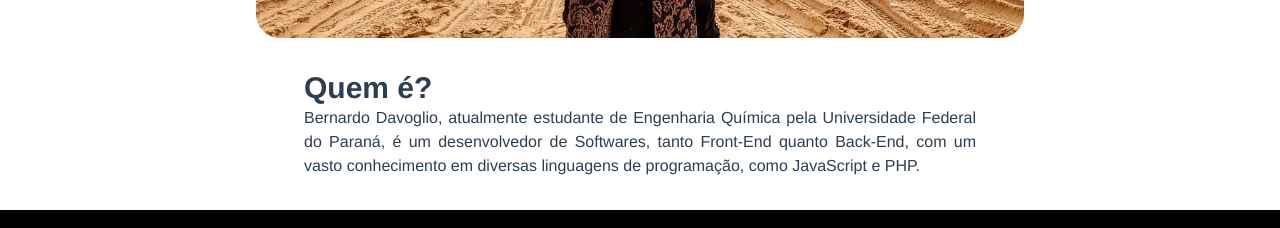
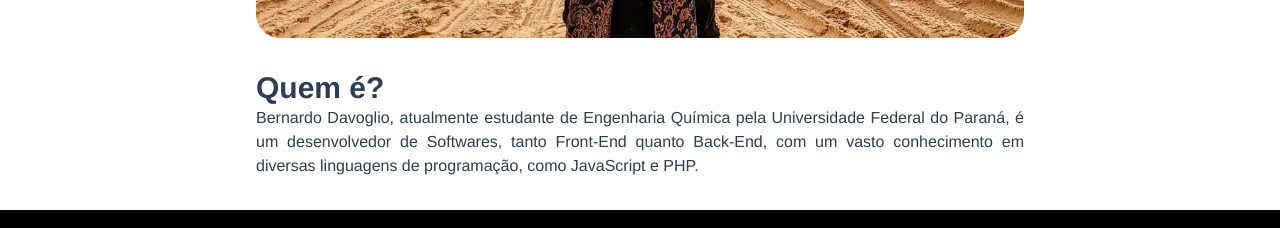
Before and after one commit to BerDavoglio/portfolio_front_v1, a Vue app: page /about in a window 1280 px wide. Shown: the part 436-664 px from the top of the page. Built offline with nearby package versions, Linux system fonts and the light colour scheme.

Commit message:
Write more in AboutView (Incomplete)

```diff
--- a/src/views/AboutView.vue
+++ b/src/views/AboutView.vue
@@ -5,7 +5,7 @@
         <SwiperSlide>
           <img src="../assets/images/ber_foto_1.jpeg" alt="" className="
                 object-cover
-                max-h-[22rem] w-[60%]
+                h-[22rem] w-[60%]
                 m-auto rounded-3xl">
         </SwiperSlide>
         <SwiperSlide>
@@ -28,7 +28,7 @@
         </SwiperSlide>
       </Swiper>
     </div>
-    <div className="mx-[19rem]">
+    <div className="mx-[20%]">
       <div className="text-3xl font-bold text-left">Quem é?</div>
       <div className="text-justify">Bernardo Davoglio, atualmente estudante de Engenharia Química
         pela Universidade Federal do Paraná, é um desenvolvedor de Softwares, tanto Front-End
```
